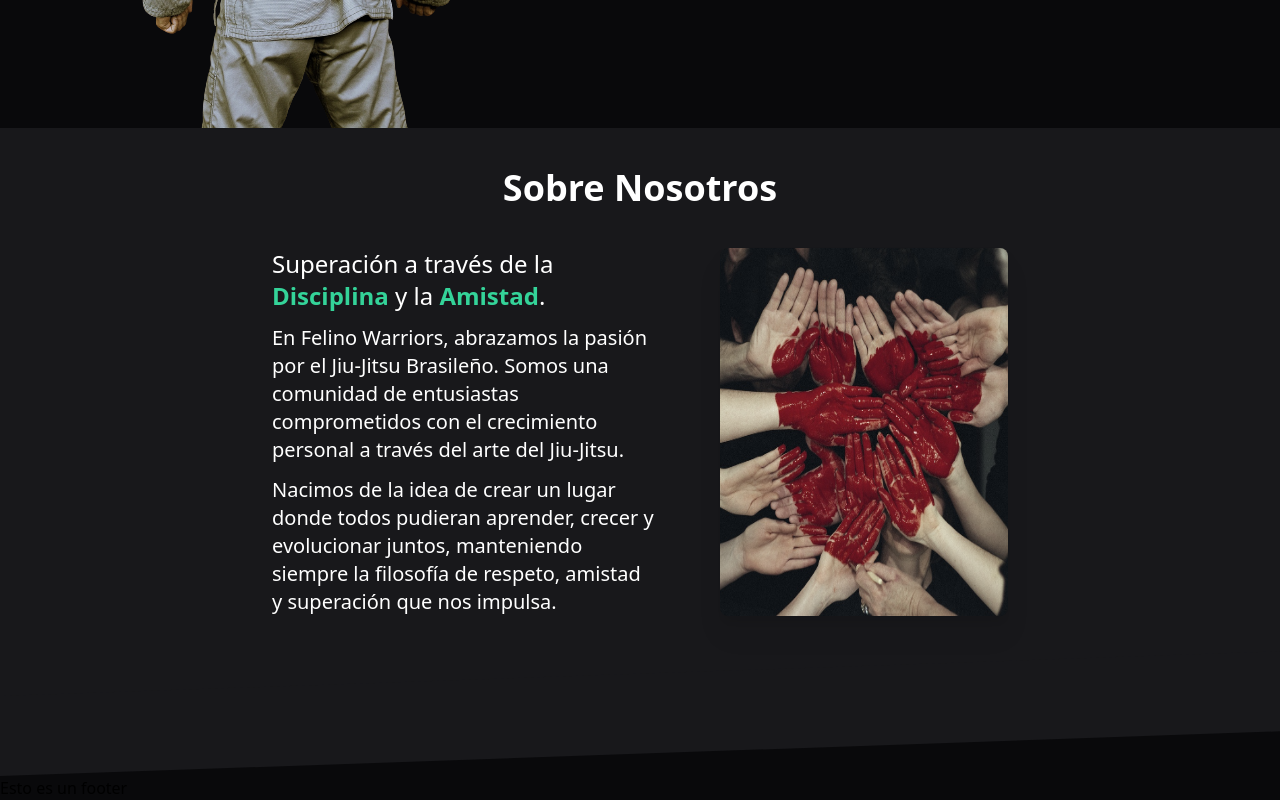
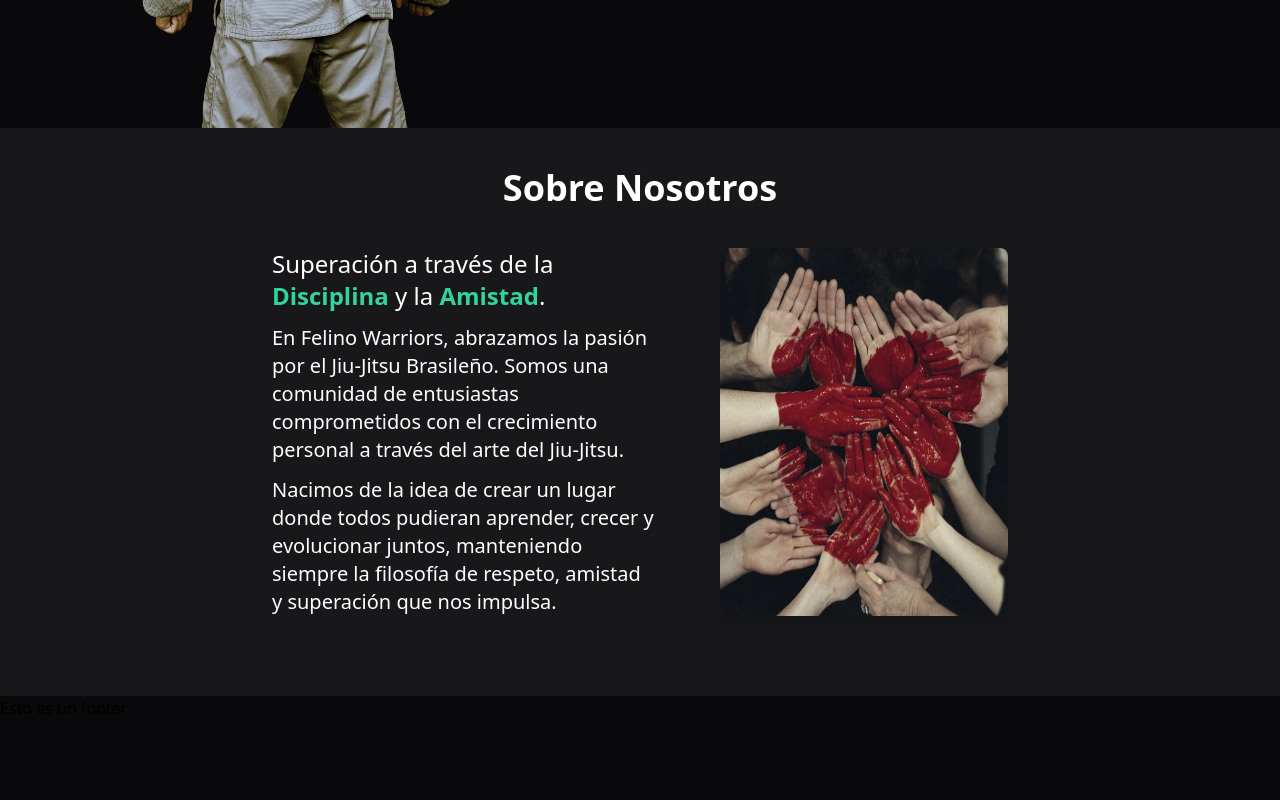
Before and after one commit to Cristaldo-Fiorela/Academia-JiuJitsu-JAVA, a React (Vite) app: page / in a window 1280 px wide. Shown: the part 502-1302 px from the top of the page. After the commit the page ends 1222 px from the top, so only its background shows below. Built offline with nearby package versions, Linux system fonts and the light colour scheme.

Commit message:
quitando diagonal al contenedor padre de la informacion

```diff
--- a/src/assets/components/SobreNosotros.jsx
+++ b/src/assets/components/SobreNosotros.jsx
@@ -17,8 +17,8 @@ function SobreNosotros() {
                     <img src={ BJJUnion } alt="hombres en combate de BJJ" className='w-72 rounded-lg filter drop-shadow-xl saturate-50 hover:saturate-100 transition duration-300' />
                 </div>
             </section>
-            <div class="transform h-20 -skew-y-2 origin-bottom-left inset-0 bg-zinc-900">
-            </div>
+            {/* <div class="transform h-20 -skew-y-2 origin-bottom-left inset-0 bg-zinc-900">
+            </div> */}
         </>
     )
     }
```
